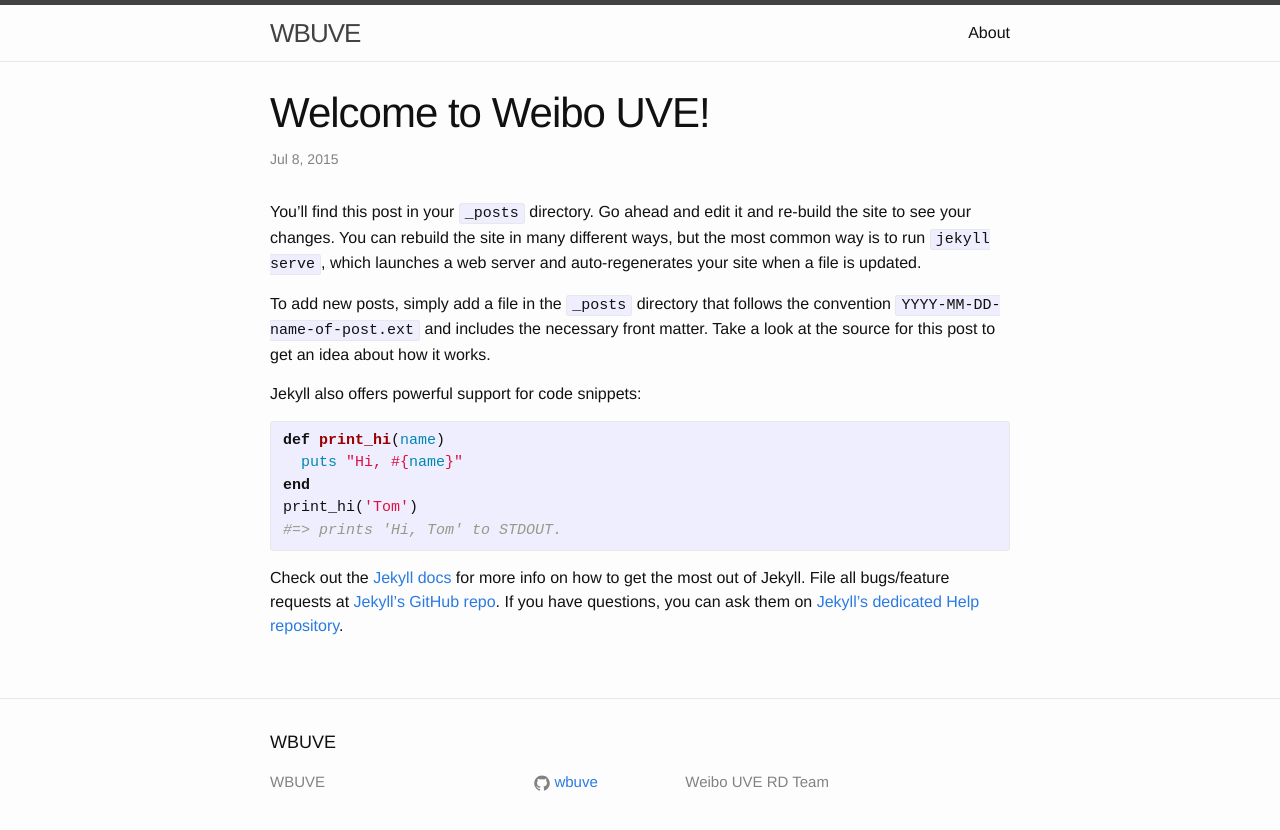
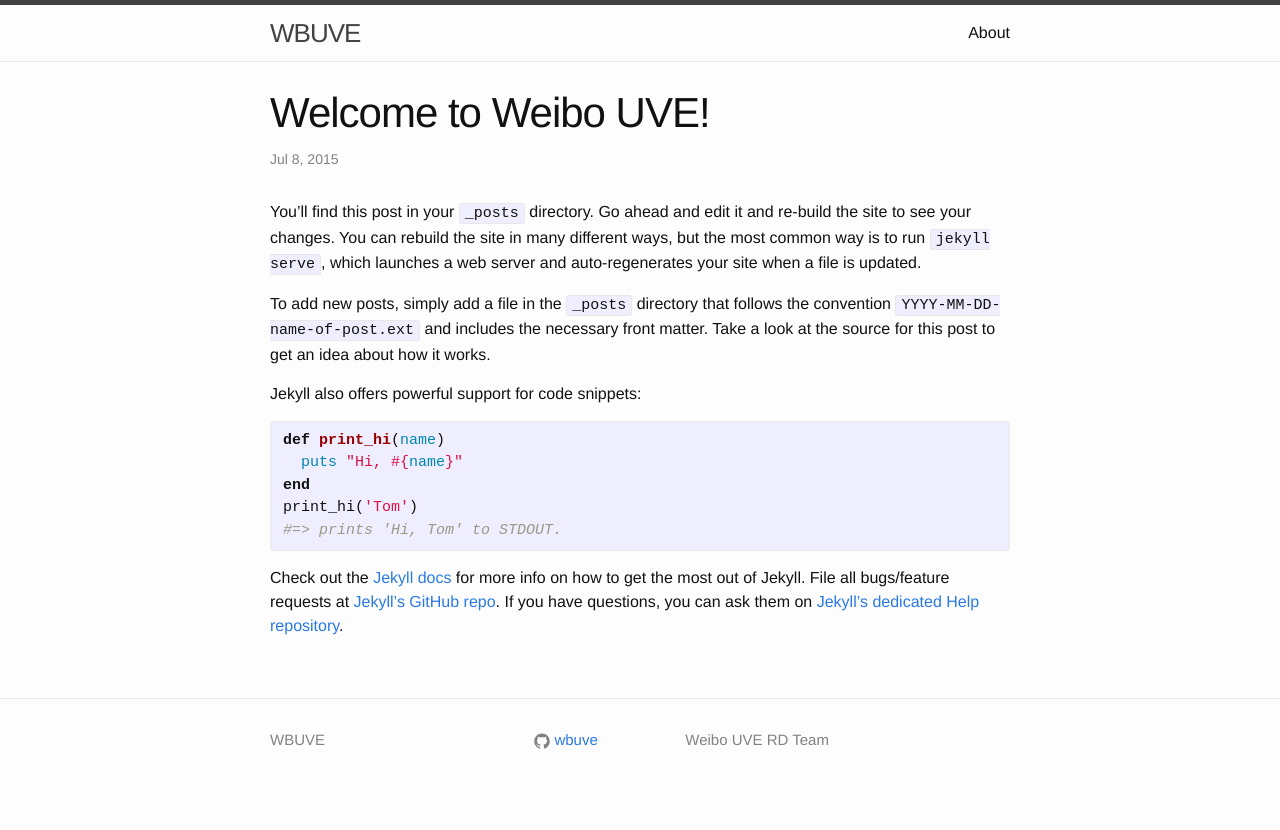
Before and after one commit to lution/uveio.github.io, a Jekyll site: the page built from _posts/2015-07-08-welcome-to-jekyll.markdown, in a window 1280 px wide. Shown: the top 830 px of the page. Built offline with Jekyll 4.4.1, drawn with Linux system fonts in a browser that asks for light colours.

Commit message:
Update footer.html

```diff
--- a/_includes/footer.html
+++ b/_includes/footer.html
@@ -2,7 +2,7 @@
 
   <div class="wrapper">
 
-    <h2 class="footer-heading">{{ site.title }}</h2>
+    <h2 class="footer-heading" style="display:none;">{{ site.title }}</h2>
 
     <div class="footer-col-wrapper">
       <div class="footer-col  footer-col-1">
```
